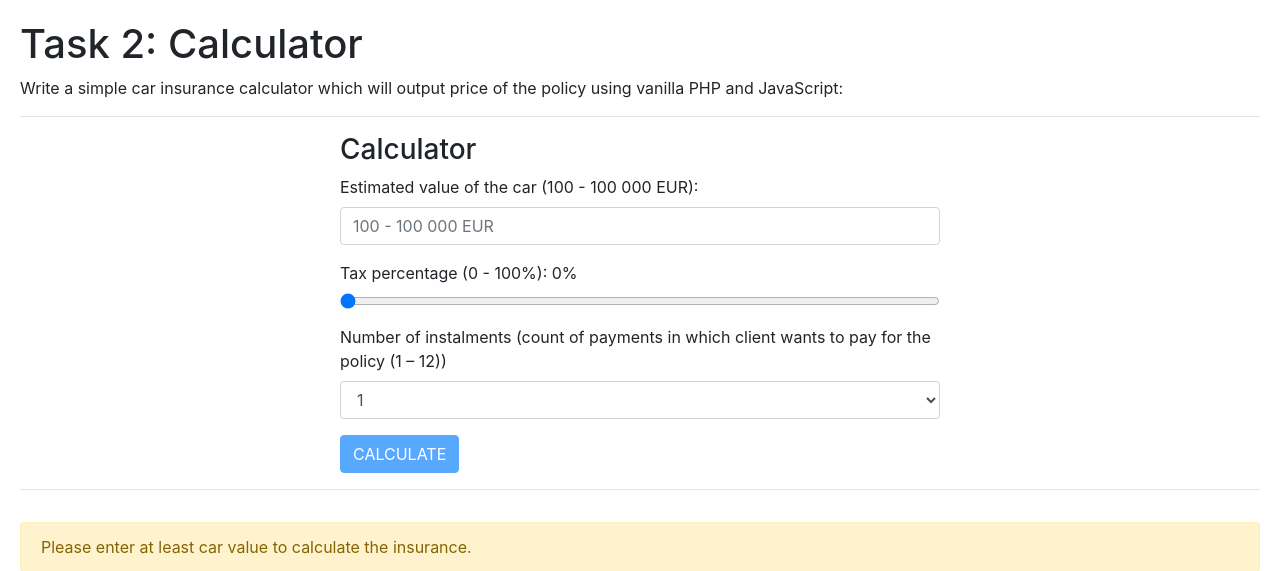
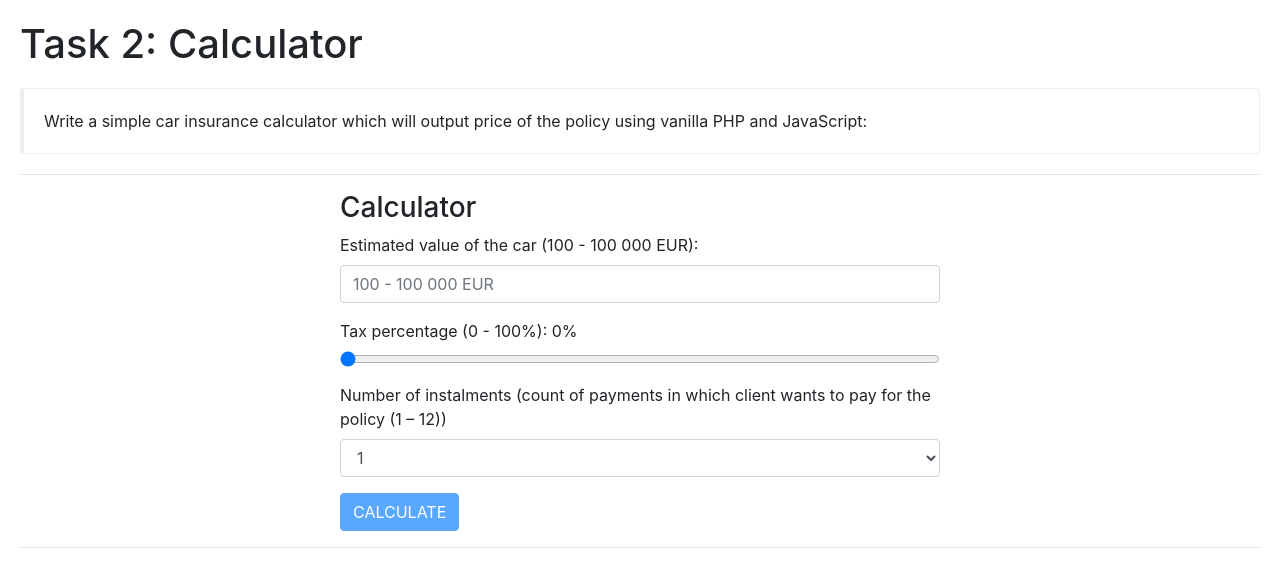
Before and after one commit to devmc-ee/car-insurance-calc, a PHP site: page /task2 in a window 1280 px wide. Shown: the part 44-615 px from the top of the page. Run offline with PHP 8.4, Linux system fonts and the light colour scheme.

Commit message:
add styling to task text

```diff
--- a/styles.css
+++ b/styles.css
@@ -22,3 +22,14 @@
     max-width: 600px;
     margin: 0 auto
 }
+.bd-callout-warning {
+    border-left-color: #f0ad4e;
+}
+.bd-callout {
+    padding: 1.25rem;
+    margin-top: 1.25rem;
+    margin-bottom: 1.25rem;
+    border: 1px solid #eee;
+    border-left-width: .25rem;
+    border-radius: .25rem;
+}
--- a/views/task1.php
+++ b/views/task1.php
@@ -1,5 +1,5 @@
 <h1>Task 1: Name</h1>
-<div class="task__text">
+<div class="task__text  bd-callout bd-callout-warning">
     print out your name with one of php loops
 </div>
 <hr>
--- a/views/task2.php
+++ b/views/task2.php
@@ -1,5 +1,5 @@
 <h1>Task 2: Calculator</h1>
-<div class="task__text">
+<div class="task__text bd-callout bd-callout-warning">
     Write a simple car insurance calculator which will output price of the policy using vanilla PHP and JavaScript:
 </div>
 <hr>
```
